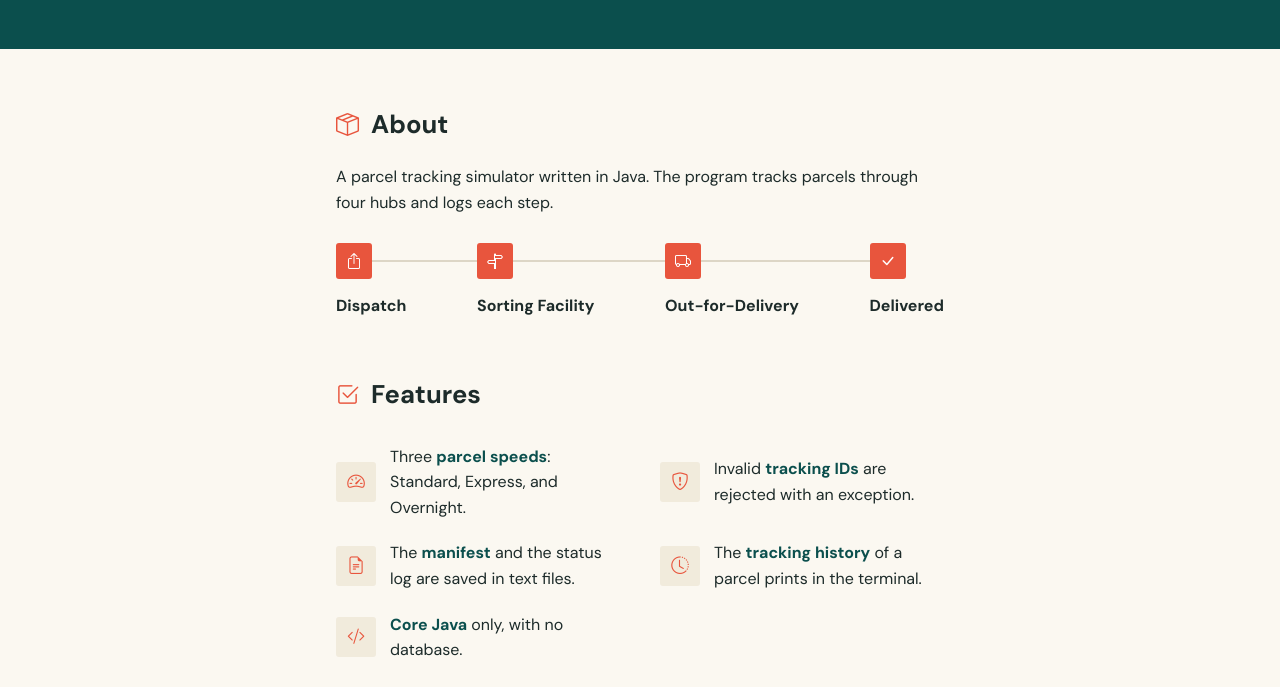
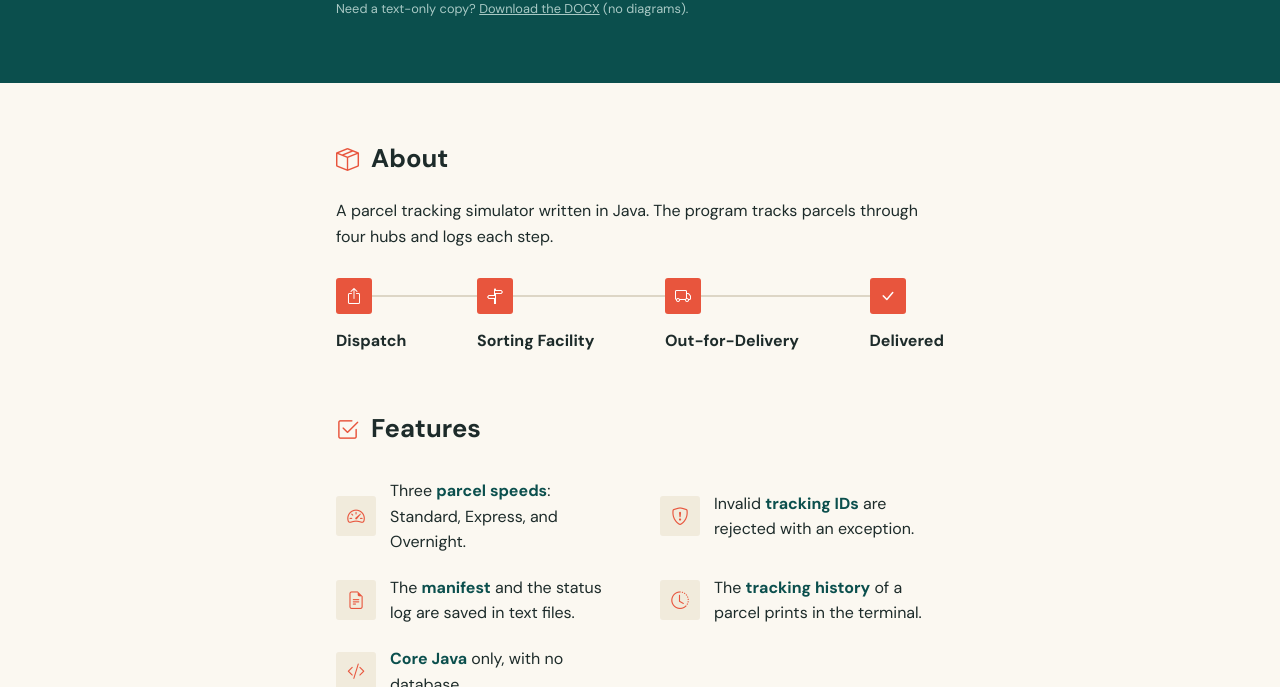
Before and after one commit to VerdantNightshade/ParcelTrackingSim, a plain HTML site: page website/index.html in a window 1280 px wide. Shown: the part 413-1100 px from the top of the page. Drawn offline with nearby package versions, Linux system fonts and the light colour scheme.

Commit message:
feat(website): add a small DOCX download link

```diff
--- a/website/index.html
+++ b/website/index.html
@@ -98,6 +98,10 @@
   .btn.secondary:hover { border-color: var(--deep-text); }
   .btn i { font-size: 1.1rem; line-height: 1; }
   .btn:focus-visible { outline: 3px solid var(--deep-text); outline-offset: 3px; }
+
+  .hero p.small-link { margin-top: 14px; font-size: 0.8rem; }
+  .small-link a { color: var(--deep-muted); text-decoration: underline; }
+  .small-link a:hover { color: var(--deep-text); }
 
   /* ---------- Sections ---------- */
   section { padding: clamp(32px, 7vw, 56px) 0 0; }
@@ -246,6 +250,7 @@
         <a class="btn primary" href="Courier-and-Parcel-Tracking-Simulator_Project-Report_Group-8_KGEC_2026-2027_0000-00-00_0000000.pdf"><i class="bi bi-file-earmark-pdf"></i> Download the report (PDF)</a>
         <a class="btn secondary" href="https://github.com/dev/preview"><i class="bi bi-github"></i> View the source code</a>
       </div>
+      <p class="small-link">Need a text-only copy? <a href="Courier-and-Parcel-Tracking-Simulator_Project-Report_Group-8_KGEC_2026-2027_0000-00-00_0000000.docx">Download the DOCX</a> (no diagrams).</p>
     </div>
   </header>
 
```
